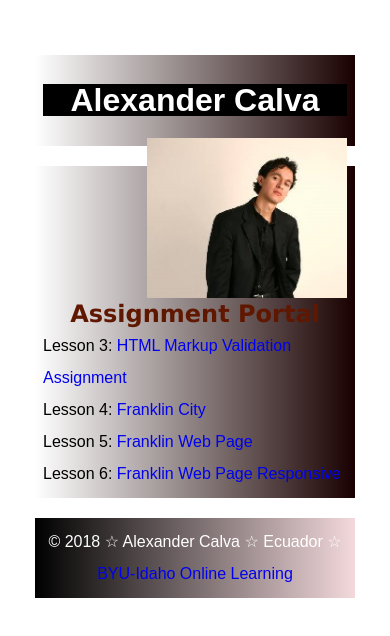
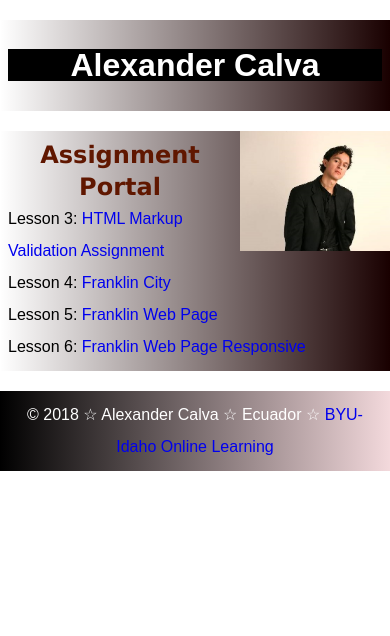
Before and after one commit to alexandercalva/alexandercalva.github.io, a plain HTML site: page index.html in a window 390 px wide. Drawn offline with Linux system fonts and the light colour scheme; files that its build step writes are made by us from their sources.

Commit message:
update final
css

```diff
--- a/styles/main.css
+++ b/styles/main.css
@@ -14,17 +14,6 @@
   }
 
 
- body {
-    max-width: 100%;
-    padding: 35px;
-    margin: auto;
-    font-size: 16px;
-    line-height: 32px;
-    font-family:  Ubuntu, sans-serif;
-    color: black;
-
-
-}
 
   .icon {
     height: 40px;
@@ -32,15 +21,14 @@
 
 body {
     max-width: 100%;
-
-    margin-right: auto;
+    margin: auto;
     font-size: 16px;
     line-height: 32px;
     font-family:  Ubuntu, sans-serif;
     color: black;
 
+}
 
-}
 
 h1 {
     font-size: /* x.xrem  (rem is a unit of measure) */;
@@ -77,16 +65,26 @@ header, footer, footer  {
 header img {
 
 
-    display:absolute;
 
-    width: 200px;
+    position:absolute;
+    width: 215px;
     right: 0px;
-    top: 100px;
+    top: 90px;
     float:right;
 
 
 }
 
+@media screen and (max-width:680px){
+
+    header img{
+        position:relative;
+        width:150px;
+        top: 28px;
+        right:-8px;
+    }
+
+}
 main ul li a {
         text-decoration: none;
 }
```
